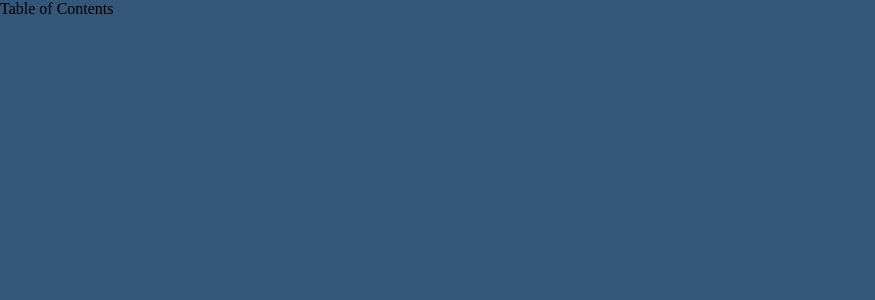
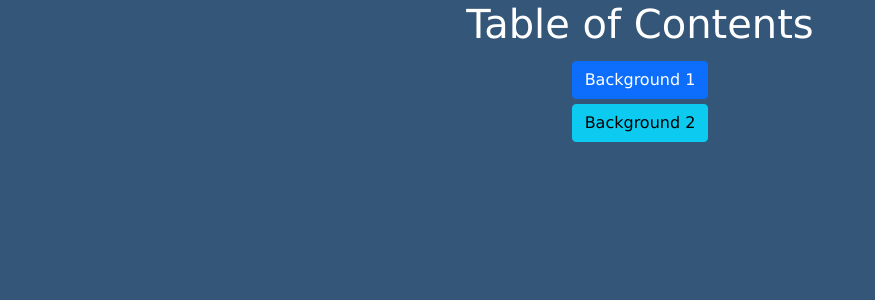
Before and after one commit to ShannaJSmith/css-components, a React (Create React App) app in the folder css-components/: page / in a window 1280 px wide. Shown: the top 300 px of the page, without its empty margins (0-875 px from the left). Built offline with nearby package versions, Linux system fonts and the light colour scheme.

Commit message:
create TOC with Link

```diff
--- a/css-components/src/index.css
+++ b/css-components/src/index.css
@@ -1,3 +1,5 @@
+@import 'bootstrap/dist/css/bootstrap.min.css';
+
 * {
   /* The box-sizing property allows us to include the padding and border in an element's total width and height.
 If you set box-sizing: border-box; on an element, padding and border are included in the width and height */
@@ -6,12 +8,17 @@ If you set box-sizing: border-box; on an element, padding and border are include
 
 body {
   margin: 0;
-  background: #345678;
+  /* background: #345678; */
 }
 
 .App {
   display: flex;
-  /* background: #345678; */
+  justify-content: center;
+  background: #345678;
   height: 100vh;
   /* width: 100%; */
+  text-align: center;
+  color: white;
+  font-family: 'Lucida Sans', 'Lucida Sans Regular', 'Lucida Grande',
+    'Lucida Sans Unicode', Geneva, Verdana, sans-serif;
 }
--- /dev/null
+++ b/css-components/src/pages/TableOfContents.css
@@ -0,0 +1,5 @@
+.TOC {
+  display: flex;
+  flex-direction: column;
+  gap: 5px;
+}
--- a/css-components/src/pages/TableOfContents.jsx
+++ b/css-components/src/pages/TableOfContents.jsx
@@ -1,7 +1,19 @@
-import React from 'react';
+import Button from 'react-bootstrap/Button';
+import { Link } from 'react-router-dom';
+import './TableOfContents.css';
 
 const TableOfContents = () => {
-  return <div>Table of Contents</div>;
+  return (
+    <div className="TOC">
+      <h1>Table of Contents </h1>
+      <Link to="/background1">
+        <Button variant="primary">Background 1</Button>
+      </Link>
+      <Link to="/background2">
+        <Button variant="info">Background 2</Button>
+      </Link>
+    </div>
+  );
 };
 
 export default TableOfContents;
```
